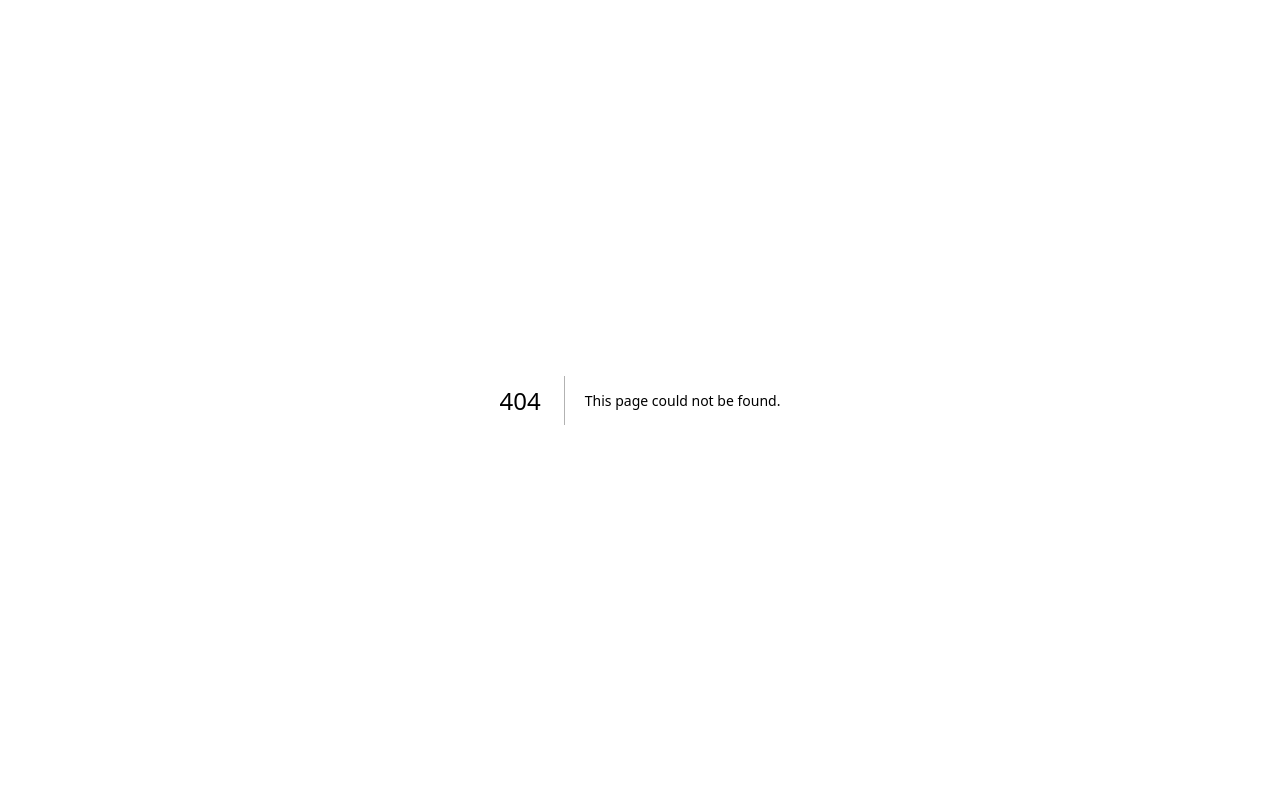
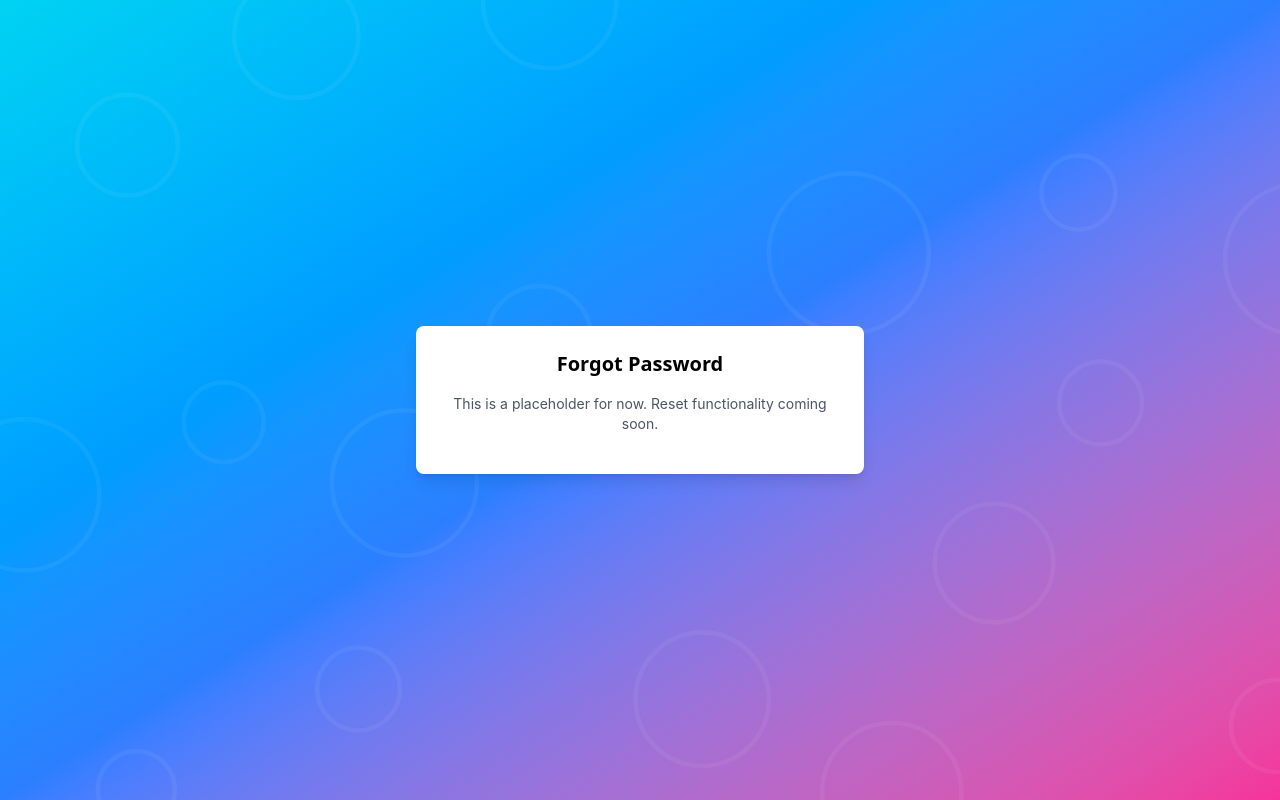
Before and after one commit to infinitepixel-dev/InfinitePixel-Main, a Next.js app: page /dashboard/forgot-password in a window 1280 px wide. Before the commit this address had no page. Built offline with nearby package versions, Linux system fonts and the light colour scheme; what tailwindcss-motion would draw is missing.

Commit message:
added new component for forgot-password

```diff
--- /dev/null
+++ b/src/app/dashboard/forgot-password/ForgotPasswordPage.jsx
@@ -0,0 +1,71 @@
+"use client"
+
+import { useState } from "react"
+import { FaEnvelope } from "react-icons/fa"
+import Link from "next/link"
+
+export default function ForgotPasswordPage() {
+  const [email, setEmail] = useState("")
+  const [submitted, setSubmitted] = useState(false)
+
+  const handleSubmit = (element) => {
+    element.preventDefault()
+    if (!email) return
+
+    // TODO: Add Firebase password reset logic here
+    setSubmitted(true)
+  }
+
+  return (
+    <div className="relative grid w-full h-screen place-items-center px-2 bg-gradient-to-br from-cyan-400 via-blue-500 to-pink-500 overflow-hidden">
+      <img
+        src="/circle-scatter-haikei.svg"
+        alt="Background pattern"
+        className="absolute inset-0 w-full h-full opacity-50 md:opacity-5 object-cover z-0 pointer-events-none"
+      />
+
+      <div className="relative z-10 w-full max-w-md col-span-4 p-8 bg-white shadow-lg rounded-2xl">
+        <h2 className="mb-6 text-3xl font-bold text-center text-blue-900">
+          Forgot Password
+        </h2>
+
+        {submitted ? (
+          <p className="text-green-600 text-sm text-center">
+            If an account exists for <strong>{email}</strong>, a password reset
+            link will be sent.
+          </p>
+        ) : (
+          <form onSubmit={handleSubmit} className="space-y-6">
+            <div className="relative">
+              <FaEnvelope className="absolute text-gray-400 left-3 top-1/2 -translate-y-1/2" />
+              <input
+                type="email"
+                placeholder="Enter your email"
+                value={email}
+                onChange={(e) => setEmail(e.target.value)}
+                required
+                className="w-full py-2 pl-10 pr-4 border-0 border-b-2 border-gray-300 focus:outline-none focus:border-blue-500"
+              />
+            </div>
+
+            <button
+              type="submit"
+              className="w-full py-2 text-white bg-blue-600 hover:bg-blue-700 rounded-lg"
+            >
+              Send Reset Link
+            </button>
+          </form>
+        )}
+
+        <p className="text-sm text-center text-gray-500 mt-4">
+          <Link
+            href="/dashboard/login"
+            className="text-blue-500 hover:underline"
+          >
+            Back to Login
+          </Link>
+        </p>
+      </div>
+    </div>
+  )
+}
--- /dev/null
+++ b/src/app/dashboard/forgot-password/page.js
@@ -0,0 +1,23 @@
+"use client"
+import Image from "next/image"
+
+export default function ForgotPassword() {
+  return (
+    <div className="min-h-screen grid place-items-center bg-gradient-to-br from-cyan-400 via-blue-500 to-pink-500 px-4">
+      <Image
+        src="/circle-scatter-haikei.svg"
+        alt="Background pattern"
+        className="absolute inset-0 w-full h-full opacity-50 md:opacity-5 object-cover z-0 pointer-events-none"
+        width={1920}
+        height={1080}
+        priority
+      />
+      <div className="max-w-md w-full p-6 bg-white shadow-lg rounded-lg">
+        <h2 className="text-xl font-bold mb-4 text-center">Forgot Password</h2>
+        <p className="text-sm text-gray-600 mb-4 text-center">
+          This is a placeholder for now. Reset functionality coming soon.
+        </p>
+      </div>
+    </div>
+  )
+}
--- a/src/app/dashboard/login/LoginPage.jsx
+++ b/src/app/dashboard/login/LoginPage.jsx
@@ -89,7 +89,7 @@ export default function LoginPage() {
 
             <p className="pr-2 mt-1 text-sm text-right text-gray-500">
               <Link
-                href="/forgot-password"
+                href="/dashboard/forgot-password"
                 className="text-blue-500 hover:underline"
               >
                 Forgot Password?
```
